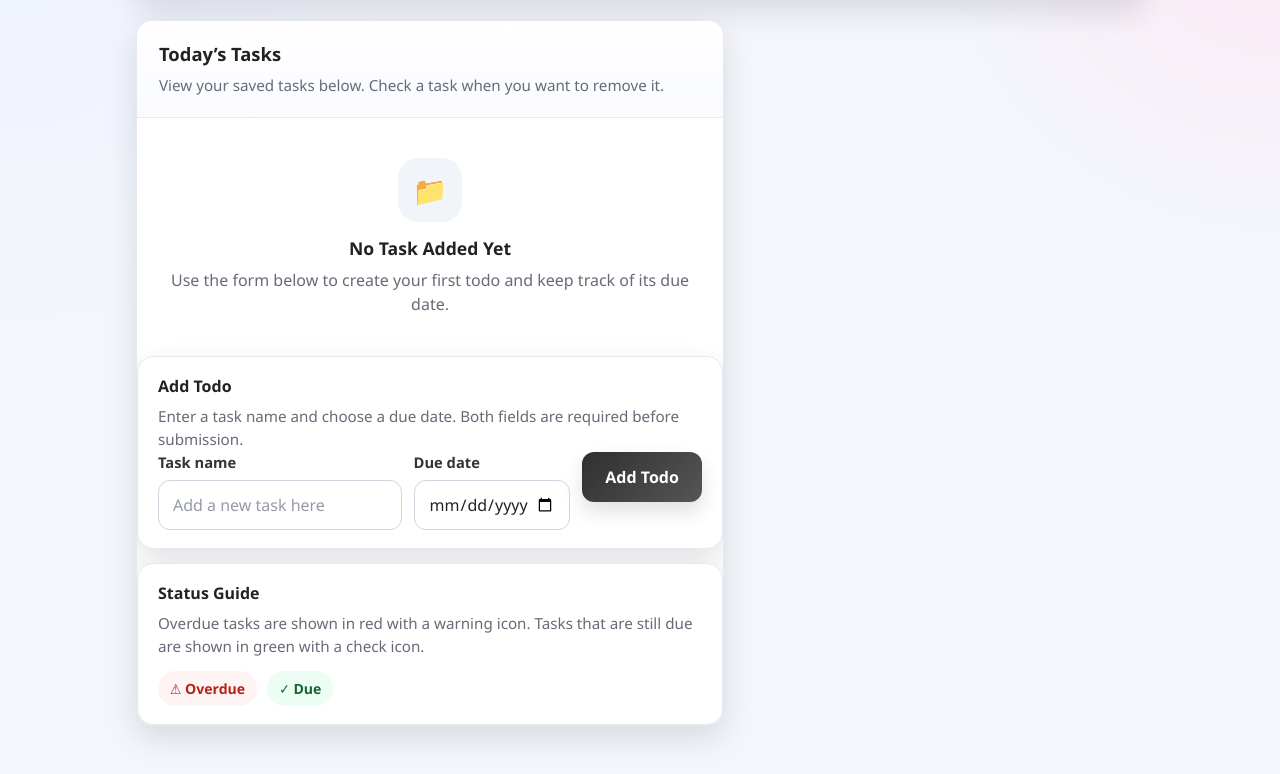
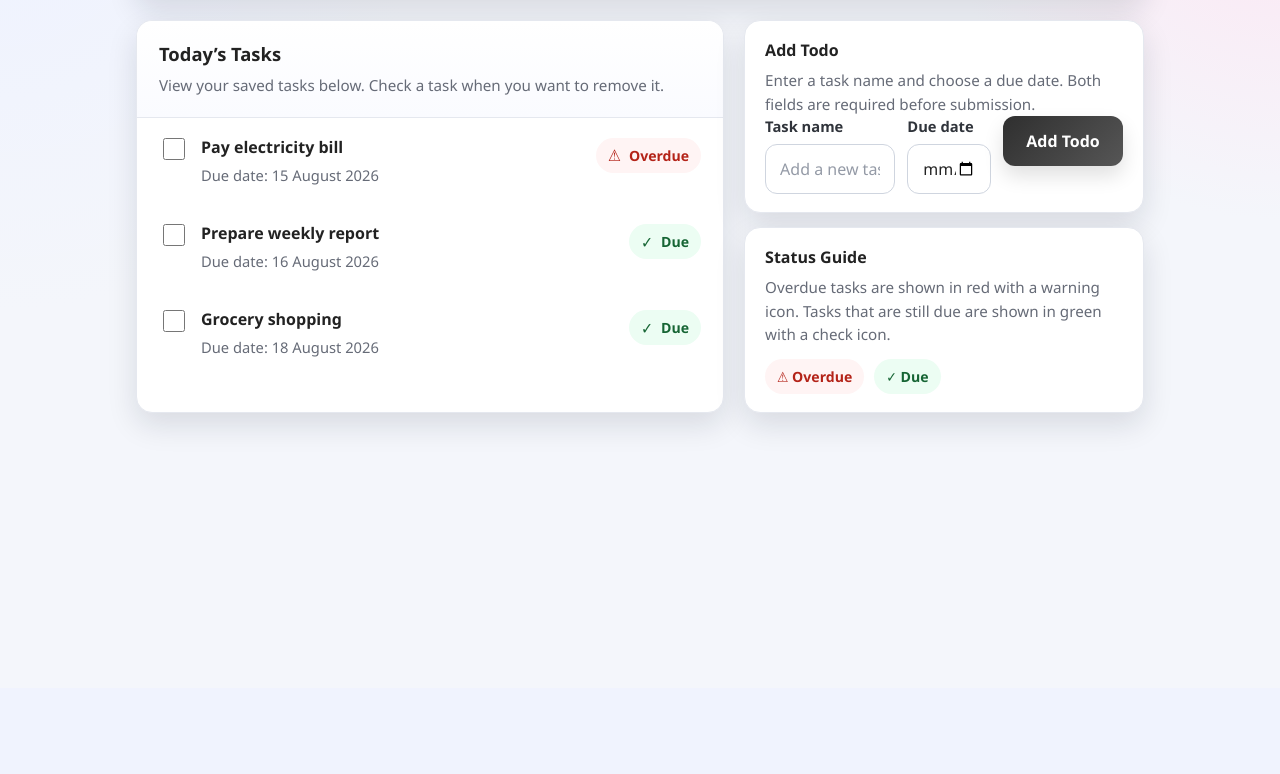
Before and after one commit to meghana-yalamanchali/Meghana_CodeMie, a Flask app: page / in a window 1280 px wide. Shown: the part 112-886 px from the top of the page. After the commit the page ends 543 px from the top, so only its background shows below. Run offline with Flask 3, Linux system fonts and the light colour scheme; the visitor is signed in with stand-in values (Sample User, id 1).

Commit message:
Update index.html

```diff
--- a/templates/index.html
+++ b/templates/index.html
@@ -274,28 +274,6 @@
       display: none;
     }
 
-    .form-error-summary {
-      margin: 0 0 14px;
-      border-radius: 12px;
-      background: var(--danger-bg);
-      color: var(--danger);
-      border: 1px solid #f3b4b0;
-      padding: 12px 14px;
-      font-weight: 700;
-      font-size: 0.95rem;
-      line-height: 1.4;
-    }
-
-    .form-error-summary ul {
-      margin: 6px 0 0;
-      padding-left: 18px;
-      font-weight: 400;
-    }
-
-    .error-summary--hidden {
-      display: none;
-    }
-
     .field-grid {
       display: grid;
       grid-template-columns: 1.4fr 0.9fr auto;
@@ -497,7 +475,7 @@
 <p>Organize tasks, track deadlines, and stay on top of your day.</p>
 </div>
 </div>
-      <a class="logout-link" href="{{ url_for('logout') }}" aria-label="Log out of the application">Log out</a>
+<a class="logout-link" href="#" aria-label="Log out of the application">Log out</a>
 </header>
 
     <div class="layout">
@@ -508,60 +486,62 @@
 </div>
 
         <div class="dashboard-list" aria-label="Task list">
-          {% if list_items %}
-            {% for item in list_items %}
-            <form class="task-item-form" action="{{ url_for('delete_item') }}" method="post">
-              <input type="hidden" name="checkbox" value="{{ item.id }}" />
+<form class="task-item-form" action="#" method="post">
 <div class="task-item">
-                <input
-                  class="task-checkbox"
-                  type="checkbox"
-                  onchange="this.form.submit()"
-                  aria-label="Delete task {{ item.content }}"
-                />
+<input class="task-checkbox" type="checkbox" aria-label="Delete task Pay electricity bill" />
 <div class="task-main">
-                  <p class="task-title">{{ item.content }}</p>
-                  <p class="task-meta">
-                    Due: {{ item.due_date.day }}/{{ item.due_date.month }}/{{ item.due_date.year }}
-                  </p>
+<p class="task-title">Pay electricity bill</p>
+<p class="task-meta">Due date: 15 August 2026</p>
 </div>
-                <div class="task-status {% if item.get('overdue') %}overdue{% else %}due{% endif %}"
-                     aria-label="Status: {% if item.get('overdue') %}Overdue{% else %}Due{% endif %}">
-                  <span class="icon" aria-hidden="true">{% if item.get('overdue') %}&#9888;{% else %}&#10003;{% endif %}</span>
-                  {% if item.get('overdue') %}Overdue{% else %}Due{% endif %}
+<div class="task-status overdue" aria-label="Status: Overdue">
+<span class="icon" aria-hidden="true">⚠</span>
+                Overdue
 </div>
 </div>
 </form>
-            {% endfor %}
-          {% else %}
-            <div class="empty-state">
-              <div class="empty-icon" aria-hidden="true">&#128193;</div>
+
+          <form class="task-item-form" action="#" method="post">
+<div class="task-item">
+<input class="task-checkbox" type="checkbox" aria-label="Delete task Prepare weekly report" />
+<div class="task-main">
+<p class="task-title">Prepare weekly report</p>
+<p class="task-meta">Due date: 16 August 2026</p>
+</div>
+<div class="task-status due" aria-label="Status: Due">
+<span class="icon" aria-hidden="true">✓</span>
+                Due
+</div>
+</div>
+</form>
+
+          <form class="task-item-form" action="#" method="post">
+<div class="task-item">
+<input class="task-checkbox" type="checkbox" aria-label="Delete task Grocery shopping" />
+<div class="task-main">
+<p class="task-title">Grocery shopping</p>
+<p class="task-meta">Due date: 18 August 2026</p>
+</div>
+<div class="task-status due" aria-label="Status: Due">
+<span class="icon" aria-hidden="true">✓</span>
+                Due
+</div>
+</div>
+</form>
+</div>
+
+        <div class="empty-state" hidden>
+<div class="empty-icon" aria-hidden="true">🗂️</div>
 <h3>No Task Added Yet</h3>
 <p>Use the form below to create your first todo and keep track of its due date.</p>
 </div>
-          {% endif %}
-        </div>
+</section>
 
       <aside class="helper-panel" aria-label="Task details and add form">
 <section class="info-box" aria-labelledby="add-task-title">
 <h3 id="add-task-title">Add Todo</h3>
 <p>Enter a task name and choose a due date. Both fields are required before submission.</p>
 
-          <form id="todo-form" action="{{ url_for('home') }}" method="post" novalidate>
-            <div class="form-error-summary{% if not form_errors %} error-summary--hidden{% endif %}" data-testid="server-error-summary"
-                 role="alert"
-                 aria-live="assertive"
-                 aria-atomic="true"
-                 aria-label="Form submission errors">
-              {% if form_errors %}
-              <p><strong>Please fix the following errors before submitting:</strong></p>
-              <ul>
-                {% for field, msg in form_errors.items() %}
-                <li>{{ msg }}</li>
-                {% endfor %}
-              </ul>
-              {% endif %}
-            </div>
+          <form id="todo-form" action="#" method="post" novalidate>
 <p id="form-errors" class="form-errors" role="status" aria-live="polite" aria-atomic="true"></p>
 
             <div class="field-grid">
@@ -571,17 +551,15 @@
                   id="newItem"
                   name="newItem"
                   type="text"
-                  value="{{ form_values.taskName }}"
                   placeholder="Add a new task here"
                   autocomplete="off"
                   required
                   aria-required="true"
-                  aria-describedby="taskName-error form-errors"
-                  {% if form_errors.taskName %}aria-invalid="true"{% endif %}
+                  aria-describedby="newItem-error form-errors"
                 />
-                <p id="taskName-error" class="field-error" {% if not form_errors.taskName %}hidden{% endif %}>
+<p id="newItem-error" class="field-error" hidden>
 <span class="icon" aria-hidden="true">⚠</span>
-                  <span class="error-text">{{ form_errors.taskName if form_errors.taskName else "Task name is required." }}</span>
+<span class="error-text">Task name is required.</span>
 </p>
 </div>
 
@@ -591,15 +569,13 @@
                   id="duedate"
                   name="duedate"
                   type="date"
-                  value="{{ form_values.dueDate }}"
                   required
                   aria-required="true"
-                  aria-describedby="dueDate-error form-errors"
-                  {% if form_errors.dueDate %}aria-invalid="true"{% endif %}
+                  aria-describedby="duedate-error form-errors"
                 />
-                <p id="dueDate-error" class="field-error" {% if not form_errors.dueDate %}hidden{% endif %}>
+<p id="duedate-error" class="field-error" hidden>
 <span class="icon" aria-hidden="true">⚠</span>
-                  <span class="error-text">{{ form_errors.dueDate if form_errors.dueDate else "Due date is required." }}</span>
+<span class="error-text">Due date is required.</span>
 </p>
 </div>
 
@@ -628,13 +604,13 @@
       const fields = [
         {
           input: document.getElementById("newItem"),
-          error: document.getElementById("taskName-error"),
+          error: document.getElementById("newItem-error"),
           message: "Task name is required.",
           valid: (value) => value.trim().length > 0
         },
         {
           input: document.getElementById("duedate"),
-          error: document.getElementById("dueDate-error"),
+          error: document.getElementById("duedate-error"),
           message: "Due date is required.",
           valid: (value) => value.trim().length > 0
         }
```
Lines whose indentation alone changed are shown as unchanged.
